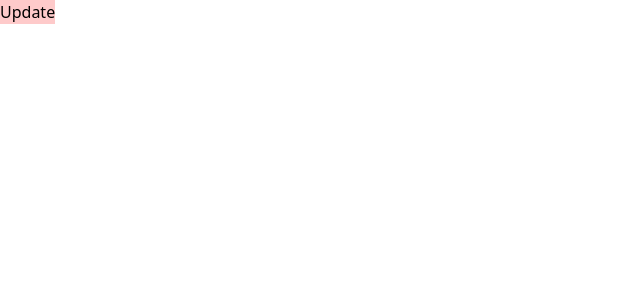
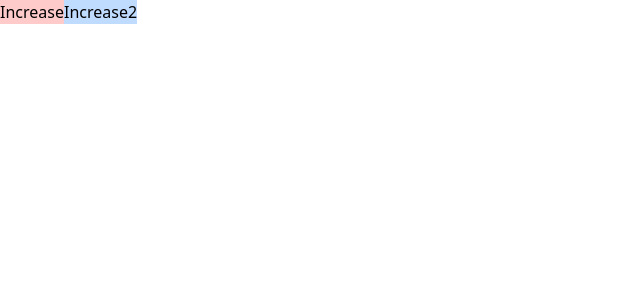
Before and after one commit to soAcademy/workshop-state-and-event, a React (Create React App) app: page / in a window 1280 px wide. Shown: the top 300 px of the page, without its empty margins (0-640 px from the left). Built offline with nearby package versions, Linux system fonts and the light colour scheme.

Commit message:
effect1.1

```diff
--- a/src/App.js
+++ b/src/App.js
@@ -17,7 +17,8 @@
 // import Prop2 from "./Props/prop2";
 // import Prop3 from "./Props/prop3";
 // import Prop4 from "./Props/prop4";
-import Effect1 from "./Effects/effect1"
+// import EffectTest from "./Effects/effectTest"
+import Effect101 from "./Effects/effect101"
 
 
 
@@ -26,7 +27,8 @@ const App = () => {
     <div>
       {/* <Prop1 props="HelloWorld"/> */}
       {/* <Prop2 data1="Hello World" data2="Dew"/> */}
-      <Effect1/>
+      <Effect101/>
+      {/* <Effect1/> */}
 
       {/* <Test/> */}
       {/* <Event1 />
--- /dev/null
+++ b/src/Effects/effect101.js
@@ -0,0 +1,18 @@
+import {useState, useEffect} from 'react';
+
+const Effect101=()=>{
+  const[count1,setCount1]=useState(0);
+  const[count2,setCount2]=useState(100);
+  useEffect(()=>{
+    document.title=`Change ${count1}`
+    console.log(count1)
+    console.log(count2)
+  },);
+  return(
+    <>
+    <button className='bg-red-200' onClick={()=>setCount1(count1+1)}>Increase</button>
+    <button className='bg-blue-200' onClick={()=>setCount2(count2+1)}>Increase2</button>
+    </>
+  );
+};
+export default Effect101;
```
